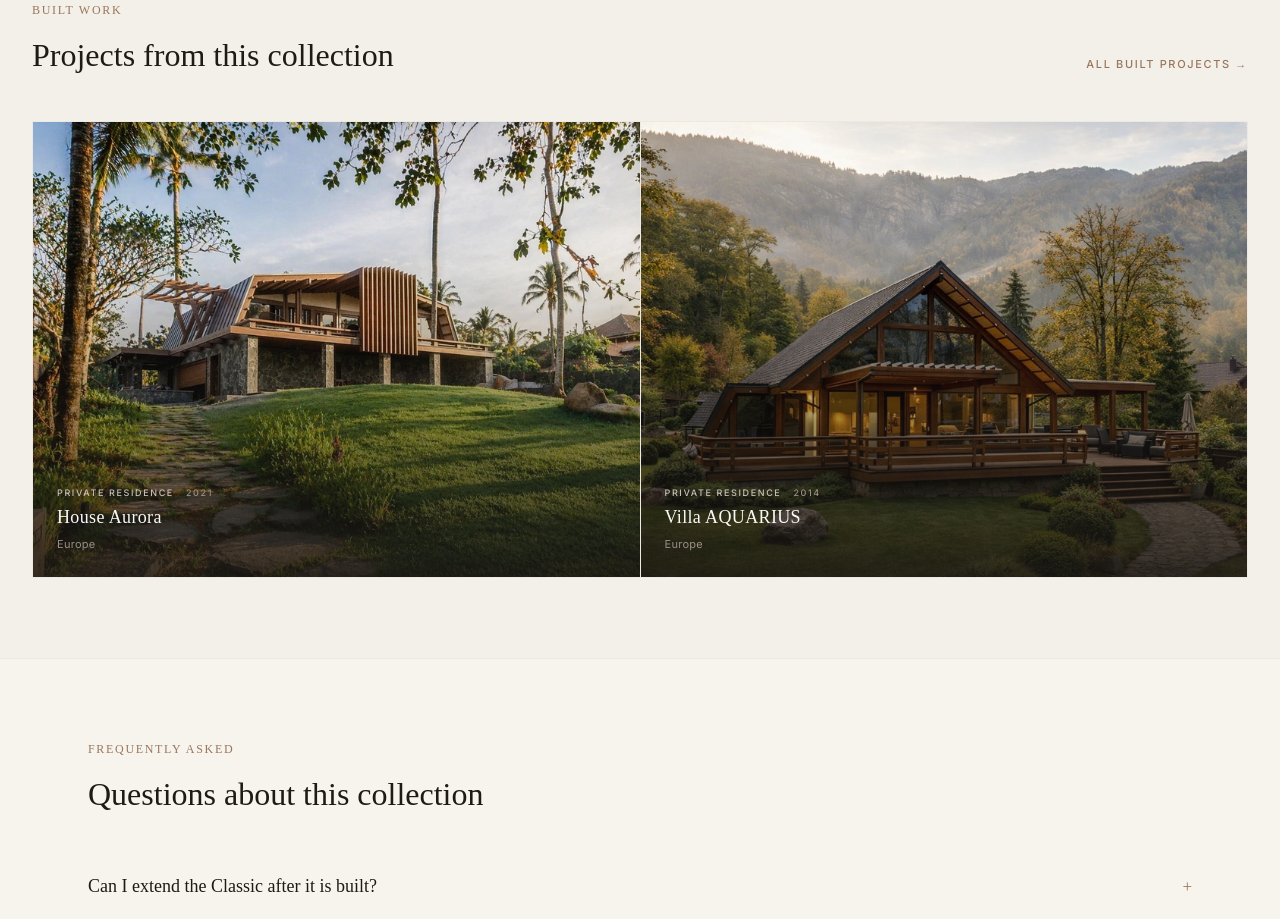
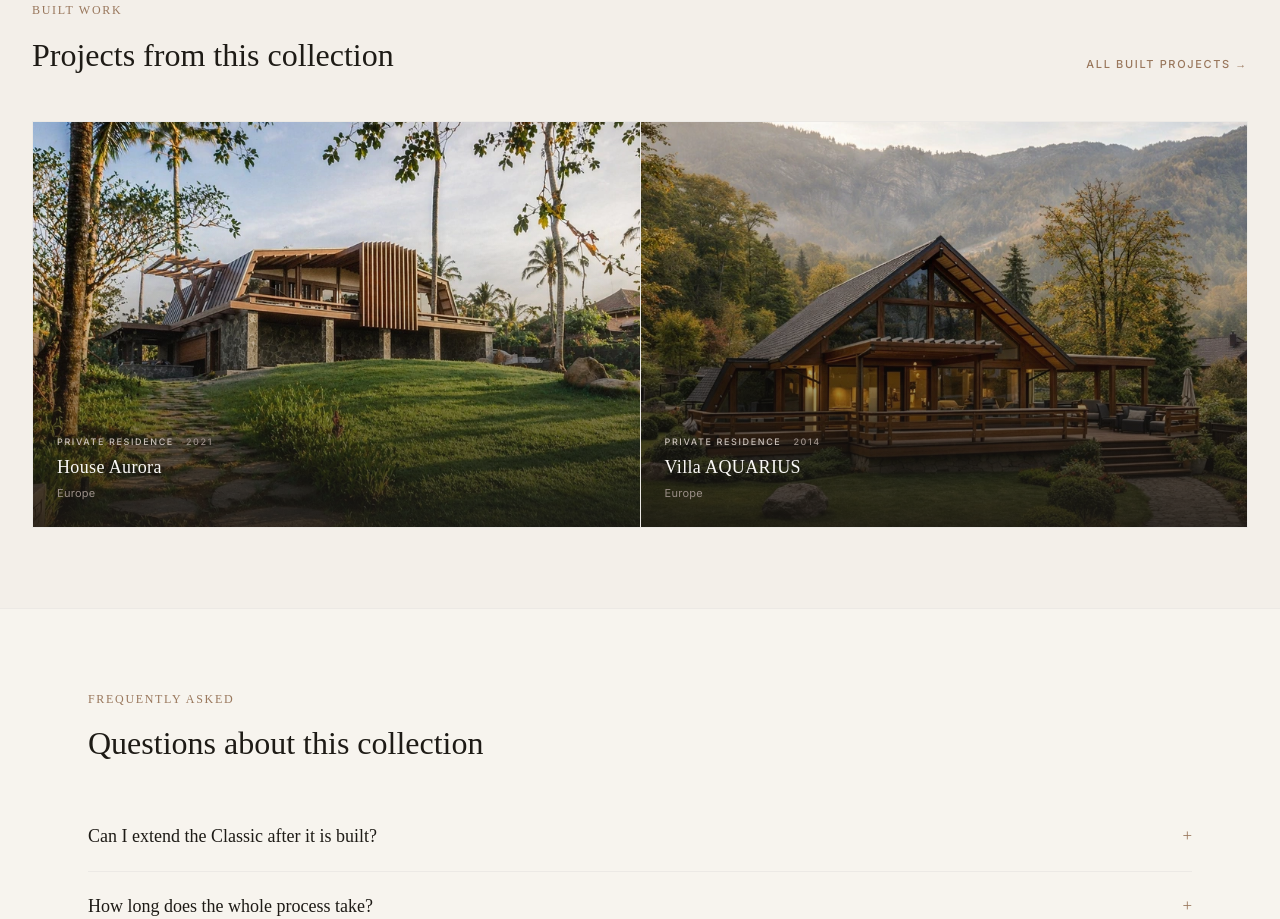
Before and after one commit to soleta-zeroenergy/Site-ul-soletahomes, a Next.js app: page /collection/classic in a window 1280 px wide. Shown: the part 4960-5879 px from the top of the page. Built offline with nearby package versions, Linux system fonts and the light colour scheme.

Commit message:
Update Signature gallery and project imagery

```diff
--- a/components/sections/FamilyPage.tsx
+++ b/components/sections/FamilyPage.tsx
@@ -438,7 +438,7 @@
             >
               {model.relatedProjects.map((project, i) => {
                 const inner = (
-                  <div className="relative aspect-[4/3] overflow-hidden">
+                  <div className="relative aspect-[3/2] overflow-hidden">
                     {project.imageSrc ? (
                       <Image
                         src={project.imageSrc}
```
